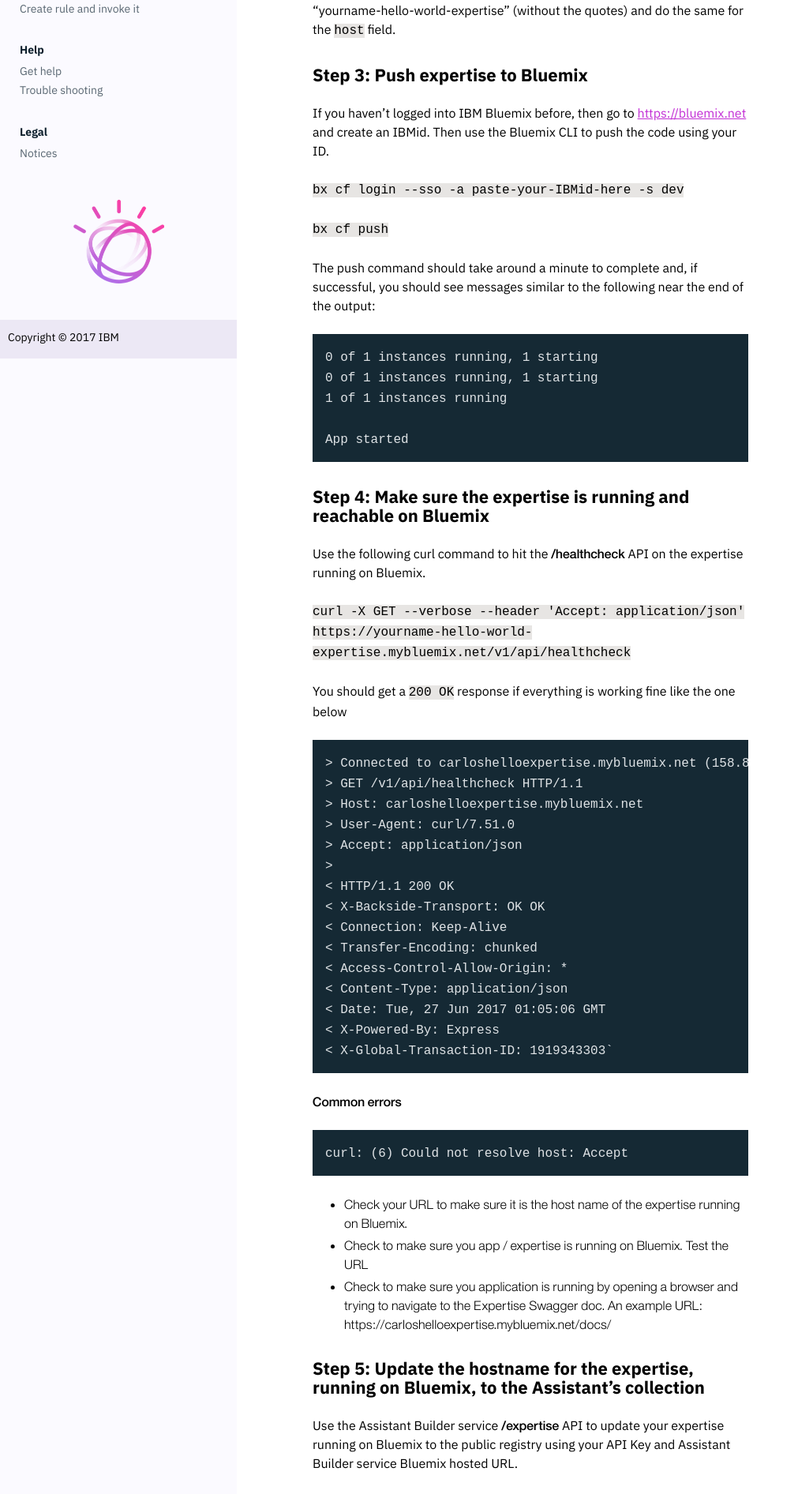
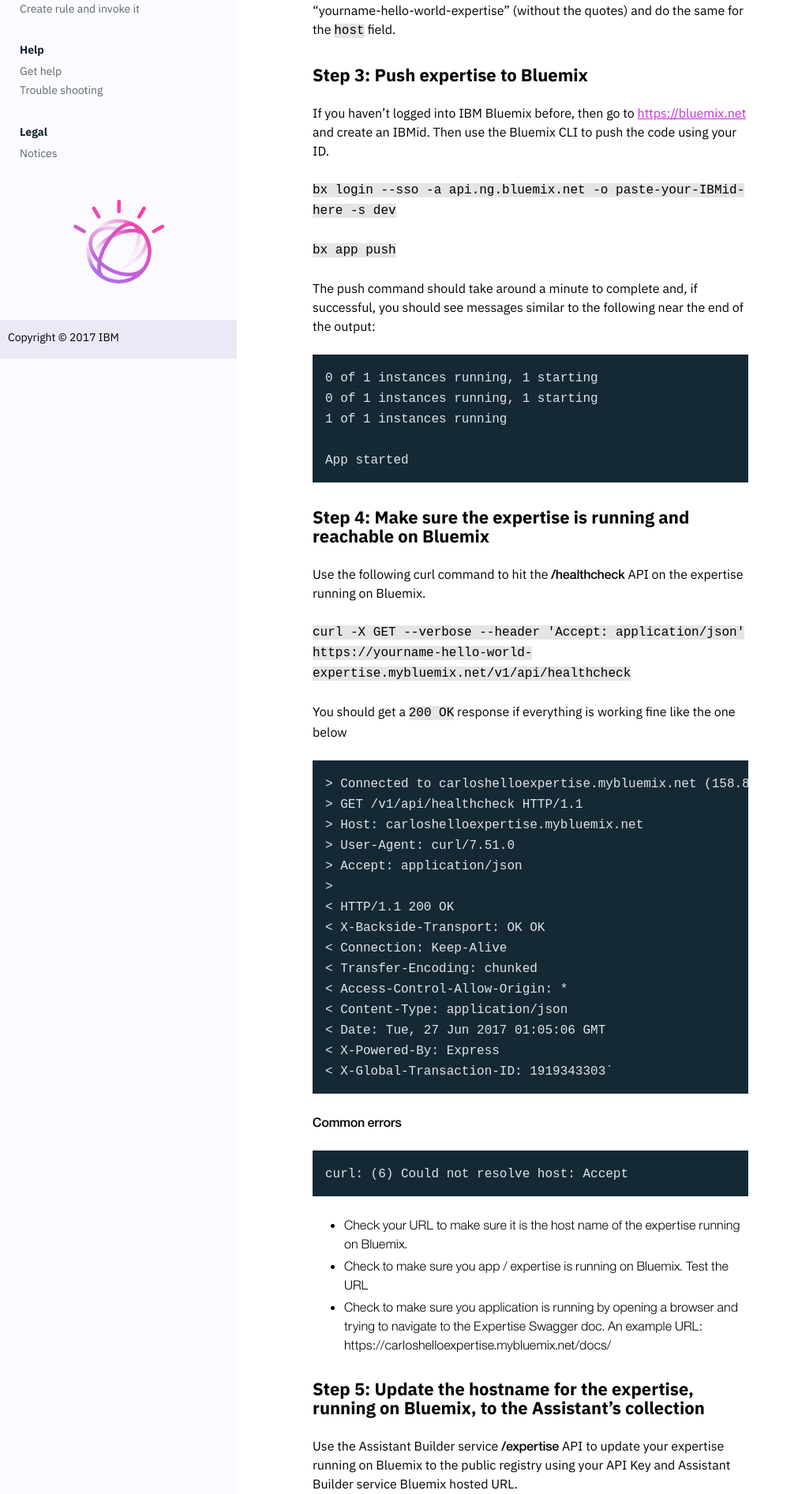
Before and after one commit to Watson-Personal-Assistant/developer, a Jekyll site: the page built from _content/expertise/deploy-to-bluemix.md, in a window 1280 px wide. Shown: the part 857-2749 px from the top of the page at 79% size, without its empty margins (0-1011 px from the left). Built offline with Jekyll 4.4.1, drawn with Linux system fonts in a browser that asks for light colours.

Commit message:
fixes bluemix commands to deploy on IBM Cloud

```diff
--- a/_content/expertise/deploy-to-bluemix.md
+++ b/_content/expertise/deploy-to-bluemix.md
@@ -20,9 +20,9 @@
 ### Step 3: Push expertise to Bluemix
 If you haven't logged into IBM Bluemix before, then go to [https://bluemix.net](https://bluemix.net) and create an IBMid.  Then use the Bluemix CLI to push the code using your ID.
 
-`bx cf login --sso -a paste-your-IBMid-here -s dev`
+`bx login --sso -a api.ng.bluemix.net -o paste-your-IBMid-here -s dev`
 
-`bx cf push`
+`bx app push`
 
 The push command should take around a minute to complete and, if successful, you should see messages similar to the following near the end of the output:
 
```
